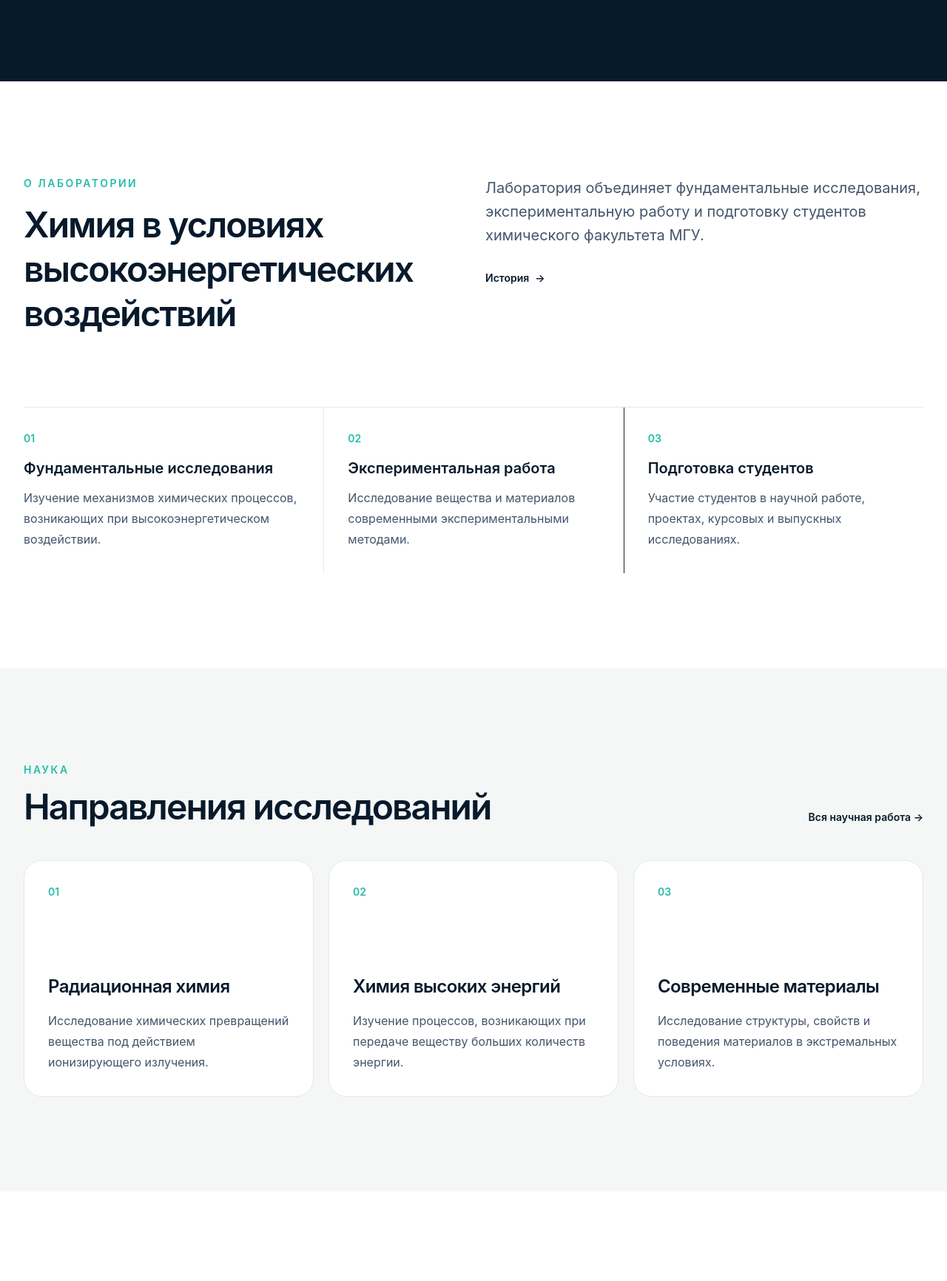
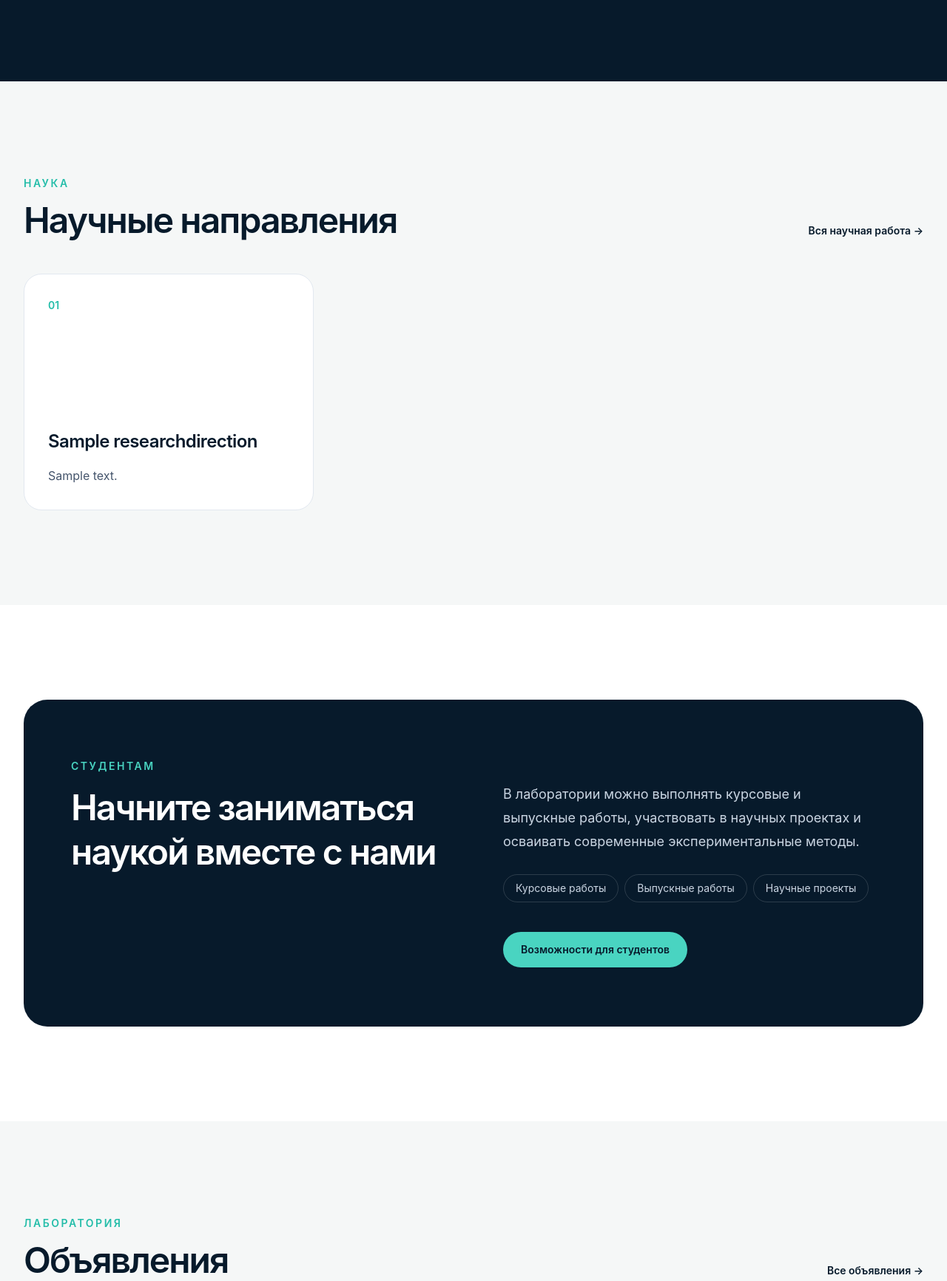
Before and after one commit to Umiacha/LHEC, a Django app: page / in a window 1280 px wide. Shown: the part 667-2399 px from the top of the page at 74% size. Run offline with Django 5.2, Linux system fonts and the light colour scheme; tables that the repository leaves empty hold one stand-in row (values such as "Sample post"); style sheets or scripts are compiled from the project's sources.

Commit message:
Add directions on home page.

```diff
--- a/core/templates/core/home.html
+++ b/core/templates/core/home.html
@@ -64,89 +64,6 @@
 </section>
 
 
-{# ===================== ABOUT ===================== #}
-<section id="about" class="bg-white py-20 sm:py-24 lg:py-32">
-    <div class="mx-auto max-w-7xl px-6 lg:px-8">
-        <div class="grid gap-12 lg:grid-cols-12 lg:gap-8">
-            <div class="lg:col-span-5">
-                <p
-                    class="text-sm font-semibold uppercase tracking-[0.18em] text-energy-500"
-                >
-                    О лаборатории
-                </p>
-
-                <h2
-                    class="mt-4 max-w-xl text-4xl font-semibold leading-tight tracking-[-0.04em] text-lab-950 sm:text-5xl"
-                >
-                    Химия в условиях высокоэнергетических воздействий
-                </h2>
-            </div>
-
-            <div class="lg:col-span-6 lg:col-start-7">
-                <p class="text-lg leading-8 text-slate-600 sm:text-xl">
-                    Лаборатория объединяет фундаментальные исследования,
-                    экспериментальную работу и подготовку студентов
-                    химического факультета МГУ.
-                </p>
-
-                <a
-                    href="{% url 'core:history' %}"
-                    class="mt-8 inline-flex items-center gap-2 text-sm font-semibold text-lab-950 transition-colors hover:text-energy-500"
-                >
-                    История
-                    <span aria-hidden="true">→</span>
-                </a>
-            </div>
-        </div>
-
-        <div
-            class="mt-16 grid border-t border-slate-200 sm:grid-cols-3 lg:mt-24"
-        >
-            <div class="border-b border-slate-200 py-8 sm:border-b-0 sm:pr-8">
-                <p class="text-sm font-semibold text-energy-500">01</p>
-
-                <h3 class="mt-4 text-xl font-semibold text-lab-950">
-                    Фундаментальные исследования
-                </h3>
-
-                <p class="mt-3 leading-7 text-slate-600">
-                    Изучение механизмов химических процессов,
-                    возникающих при высокоэнергетическом воздействии.
-                </p>
-            </div>
-
-            <div
-                class="border-b border-slate-200 py-8 sm:border-b-0 sm:border-l sm:px-8"
-            >
-                <p class="text-sm font-semibold text-energy-500">02</p>
-
-                <h3 class="mt-4 text-xl font-semibold text-lab-950">
-                    Экспериментальная работа
-                </h3>
-
-                <p class="mt-3 leading-7 text-slate-600">
-                    Исследование вещества и материалов современными
-                    экспериментальными методами.
-                </p>
-            </div>
-
-            <div class="py-8 sm:border-l sm:pl-8">
-                <p class="text-sm font-semibold text-energy-500">03</p>
-
-                <h3 class="mt-4 text-xl font-semibold text-lab-950">
-                    Подготовка студентов
-                </h3>
-
-                <p class="mt-3 leading-7 text-slate-600">
-                    Участие студентов в научной работе, проектах,
-                    курсовых и выпускных исследованиях.
-                </p>
-            </div>
-        </div>
-    </div>
-</section>
-
-
 {# ===================== SCIENCE ===================== #}
 <section id="science" class="bg-paper py-20 sm:py-24 lg:py-32">
     <div class="mx-auto max-w-7xl px-6 lg:px-8">
@@ -163,7 +80,7 @@
                 <h2
                     class="mt-4 max-w-3xl text-4xl font-semibold tracking-[-0.04em] text-lab-950 sm:text-5xl"
                 >
-                    Направления исследований
+                    Научные направления
                 </h2>
             </div>
 
@@ -176,68 +93,31 @@
         </div>
 
         <div class="mt-12 grid gap-5 lg:grid-cols-3">
+            {% for direction in directions %}
                 <article
                     class="flex min-h-80 flex-col rounded-3xl border border-slate-200 bg-white p-8"
                 >
                     <div class="text-sm font-semibold text-energy-500">
-                    01
+                        {{ forloop.counter|stringformat:"02d" }}
                     </div>
 
                     <div class="mt-auto pt-16">
                         <h3
                             class="text-2xl font-semibold tracking-[-0.025em] text-lab-950"
                         >
-                        Радиационная химия
+                            <a href="{% url 'research:direction_detail' direction.slug %}" class="hover:underline">{{ direction.name }}</a>
                         </h3>
 
+                        {% if direction.description %}
                             <p class="mt-4 leading-7 text-slate-600">
-                        Исследование химических превращений вещества
-                        под действием ионизирующего излучения.
+                                {{ direction.description|truncatewords:30 }}
                             </p>
+                        {% endif %}
                     </div>
                 </article>
-
-            <article
-                class="flex min-h-80 flex-col rounded-3xl border border-slate-200 bg-white p-8"
-            >
-                <div class="text-sm font-semibold text-energy-500">
-                    02
-                </div>
-
-                <div class="mt-auto pt-16">
-                    <h3
-                        class="text-2xl font-semibold tracking-[-0.025em] text-lab-950"
-                    >
-                        Химия высоких энергий
-                    </h3>
-
-                    <p class="mt-4 leading-7 text-slate-600">
-                        Изучение процессов, возникающих при передаче
-                        веществу больших количеств энергии.
-                    </p>
-                </div>
-            </article>
-
-            <article
-                class="flex min-h-80 flex-col rounded-3xl border border-slate-200 bg-white p-8"
-            >
-                <div class="text-sm font-semibold text-energy-500">
-                    03
-                </div>
-
-                <div class="mt-auto pt-16">
-                    <h3
-                        class="text-2xl font-semibold tracking-[-0.025em] text-lab-950"
-                    >
-                        Современные материалы
-                    </h3>
-
-                    <p class="mt-4 leading-7 text-slate-600">
-                        Исследование структуры, свойств и поведения
-                        материалов в экстремальных условиях.
-                    </p>
-                </div>
-            </article>
+            {% empty %}
+                <p class="leading-7 text-slate-600">Научные направления пока не добавлены.</p>
+            {% endfor %}
         </div>
     </div>
 </section>
--- a/core/views.py
+++ b/core/views.py
@@ -16,7 +16,10 @@ def home(request: HttpRequest) -> HttpResponse:
         is_published=True,
         published_at__lte=timezone.now()
     ).order_by('-published_at')[:3]
-    return render(request, "core/home.html", {'announcements': announcements})
+    return render(request, "core/home.html", {
+        'announcements': announcements,
+        'directions': ResearchDirection.objects.filter(is_published=True),
+    })
 
 
 def history(request: HttpRequest) -> HttpResponse:
```
Also changed, not shown: README.md. Lines whose indentation alone changed are shown as unchanged.
